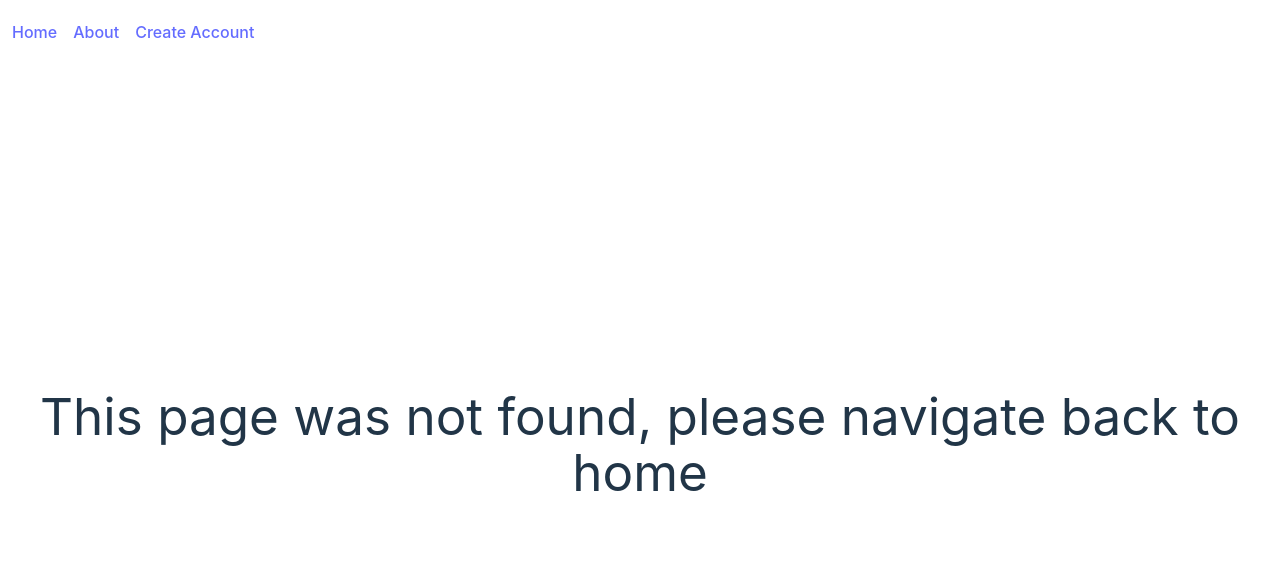
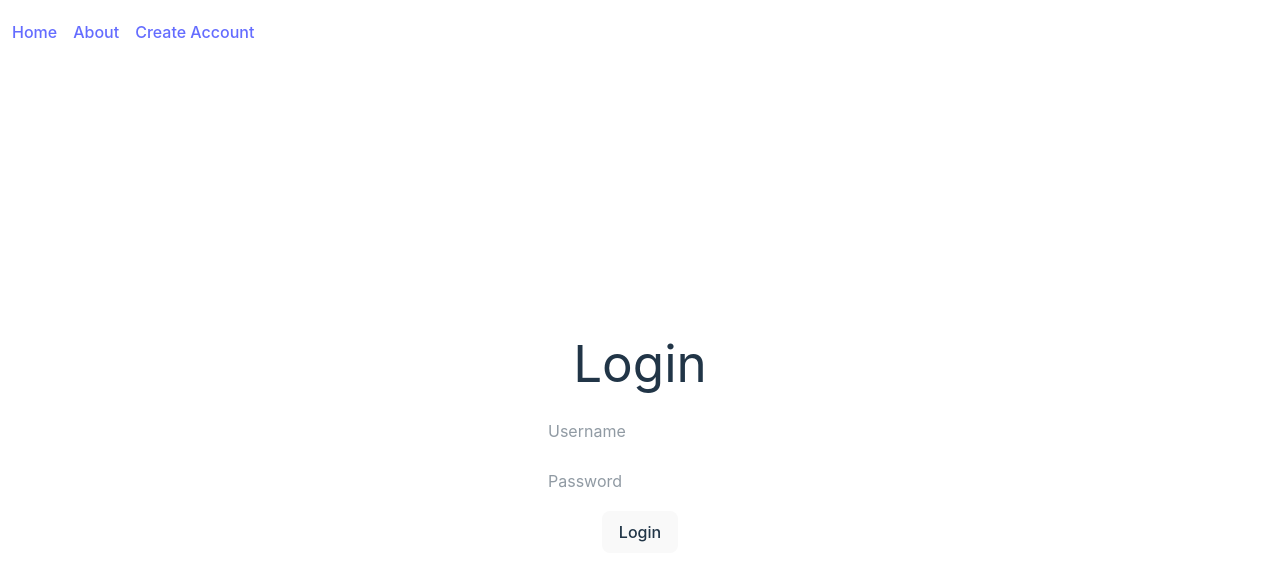
Before and after one commit to jdahlee/Three-Good-Things, a React (Vite) app in the folder frontend/: page /login in a window 1280 px wide. Before the commit this address had no page. Shown: the top 580 px of the page. Built offline with nearby package versions, Linux system fonts and the light colour scheme.

Commit message:
add login page

```diff
--- a/frontend/src/App.jsx
+++ b/frontend/src/App.jsx
@@ -4,6 +4,7 @@ import Home from "./pages/Home";
 import About from "./pages/About";
 import NotFound from "./pages/NotFound";
 import "./App.css";
+import Login from "./pages/Login";
 import CreateAccount from "./pages/CreateAccount";
 
 function App() {
@@ -15,6 +16,7 @@ function App() {
         <Route path="/about" element={<About />} />
         <Route path="*" element={<NotFound />} />
         <Route path="/create" element={<CreateAccount />} />
+        <Route path="/login" element={<Login />} />
       </Routes>
     </BrowserRouter>
   );
--- /dev/null
+++ b/frontend/src/pages/Login.jsx
@@ -0,0 +1,67 @@
+import  { useState } from 'react';
+
+function Login() {
+  const [username, setUsername] = useState('');
+  const [password, setPassword] = useState('');
+
+  const handleSubmit = (event) => {
+    event.preventDefault();
+    // Handle login logic here
+    console.log('Username:', username);
+    console.log('Password:', password);
+  };
+
+  const containerStyle = {
+    display: 'flex',
+    flexDirection: 'column',
+    justifyContent: 'center',
+    alignItems: 'center',
+    height: '100vh',
+    textAlign: 'center',
+  };
+
+  const formStyle = {
+    display: 'flex',
+    flexDirection: 'column',
+    alignItems: 'center',
+  };
+
+  const headingStyle = {
+    marginBottom: '20px', // Add space below the heading
+  };
+
+  const inputStyle = {
+    marginBottom: '10px',
+    padding: '8px',
+    width: '200px',
+  };
+
+  const buttonStyle = {
+    padding: '8px 16px',
+  };
+
+  return (
+    <div style={containerStyle}>
+      <h1 style={headingStyle}>Login </h1>
+      <form style={formStyle} onSubmit={handleSubmit}>
+        <input
+          type="text"
+          placeholder="Username"
+          value={username}
+          onChange={(e) => setUsername(e.target.value)}
+          style={inputStyle}
+        />
+        <input
+          type="password"
+          placeholder="Password"
+          value={password}
+          onChange={(e) => setPassword(e.target.value)}
+          style={inputStyle}
+        />
+        <button type="submit" style={buttonStyle}>Login</button>
+      </form>
+    </div>
+  );
+}
+
+export default Login;
```
